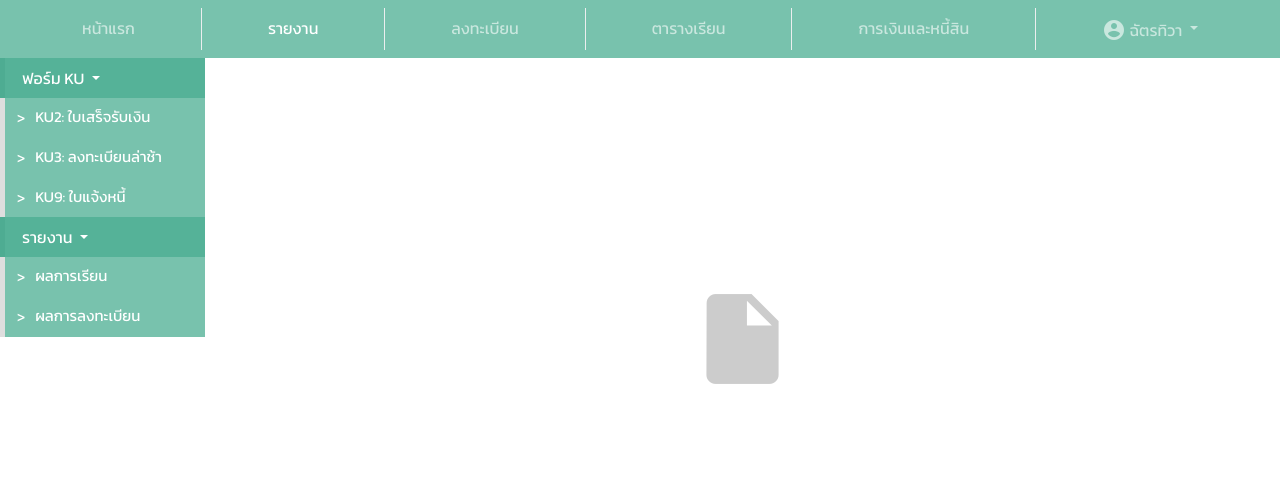
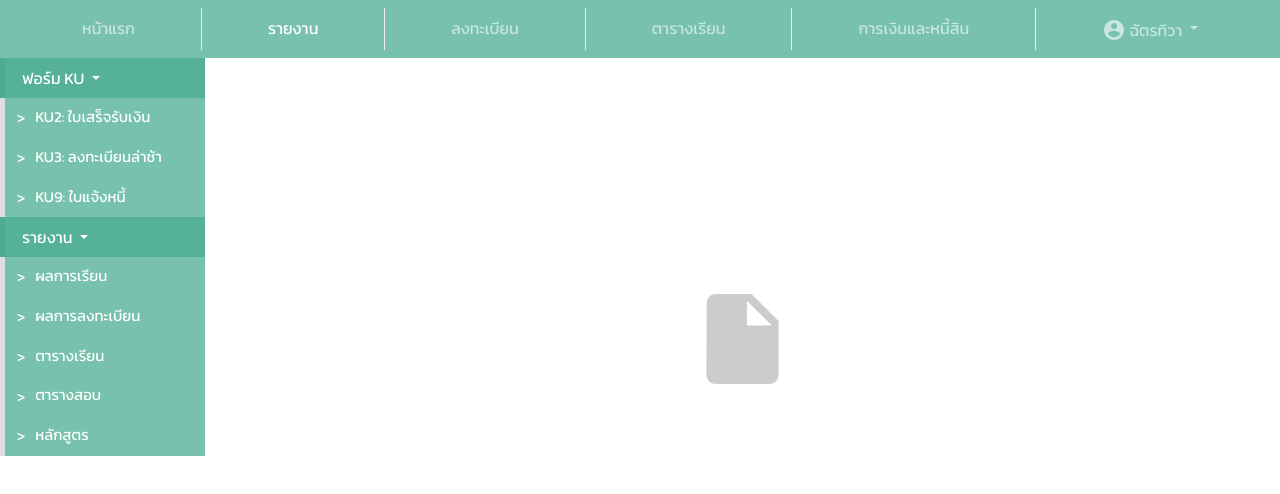
Before and after one commit to mameaw14/hci-regis, a plain HTML site: page report.html in a window 1280 px wide. Drawn offline with nearby package versions, Linux system fonts and the light colour scheme.

Commit message:
Add menu

```diff
--- a/report.html
+++ b/report.html
@@ -70,6 +70,9 @@
 <ul class="sub-menu sub-menu-lg collapse btn-primary show" id="sidebar-two">
                                         <li><a href="#">ผลการเรียน</a></li>
                                         <li><a href="#">ผลการลงทะเบียน</a></li>
+                                        <li><a href="#">ตารางเรียน</a></li>
+                                        <li><a href="#">ตารางสอบ</a></li>
+                                        <li><a href="#">หลักสูตร</a></li>
                                     </ul>
                                 </li>
                             </ul>
```
Also changed, not shown: finance.html (+1 -1 lines).
